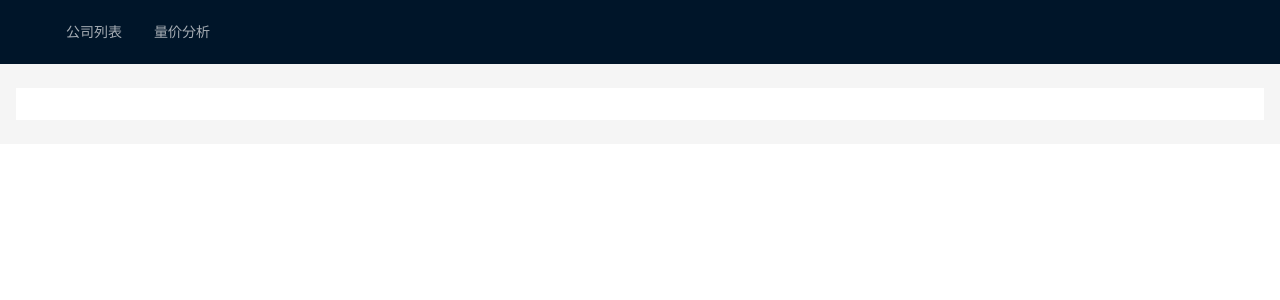
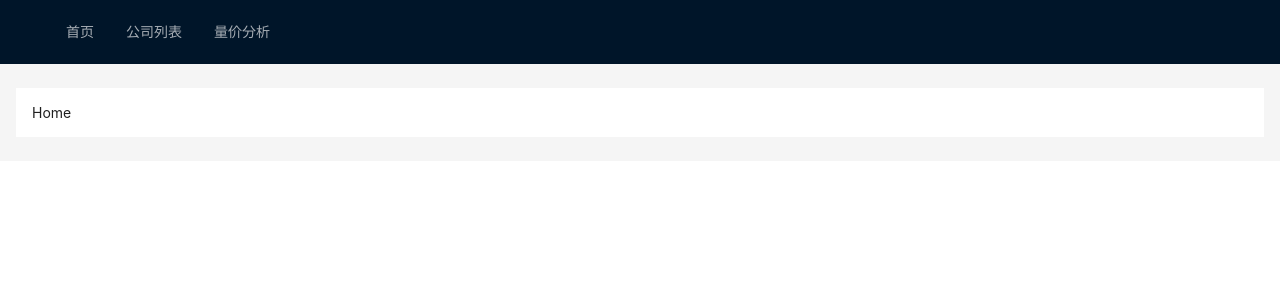
Before and after one commit to tangyixiang/stock-front, a React (Vite) app: page /#/ in a window 1280 px wide. Shown: the top 300 px of the page. Built offline with nearby package versions, Linux system fonts and the light colour scheme.

Commit message:
增加首页

```diff
--- a/src/components/AFloatButton.jsx
+++ b/src/components/AFloatButton.jsx
@@ -7,7 +7,7 @@ import {
 } from '@ant-design/icons'
 import { FloatButton } from 'antd'
 
-function AFloatButton(props) {
+const AFloatButton = (props) => {
   const screenHeight = window.innerHeight
 
   const [times, setTimes] = useState(0)
--- a/src/components/AMenu.jsx
+++ b/src/components/AMenu.jsx
@@ -13,11 +13,12 @@ function createItem(label, key, icon, children, type) {
 }
 
 const items = [
+  createItem('首页', '/home'),
   createItem('公司列表', '/symbol/list'),
   createItem('量价分析', '/volup'),
 ]
 
-function AMenu() {
+const AMenu = () => {
   const navigate = useNavigate()
   return (
     <Menu
--- a/src/components/StockData.jsx
+++ b/src/components/StockData.jsx
@@ -78,7 +78,7 @@ const barStyle = {
   },
 }
 
-function StockData(props) {
+const StockData = (props) => {
   const chart = useRef()
   const paneId = useRef('')
   const id = useId()
--- /dev/null
+++ b/src/pages/Home.jsx
@@ -0,0 +1,9 @@
+import React from 'react'
+
+const Home = () => {
+  return (
+    <div>Home</div>
+  )
+}
+
+export default Home
--- a/src/router.jsx
+++ b/src/router.jsx
@@ -2,6 +2,7 @@ import { createHashRouter } from 'react-router-dom'
 import App from './App'
 import VolUp from './pages/VolUp'
 import Company from './pages/Company'
+import Home from './pages/Home'
 
 // 路由
 const router = createHashRouter([
@@ -9,6 +10,8 @@ const router = createHashRouter([
     path: '/',
     element: <App />,
     children: [
+      { index: true, element: <Home /> },
+      { path: '/home', element: <Home /> },
       { path: '/volup', element: <VolUp /> },
       { path: '/symbol/list', element: <Company /> },
     ],
```
